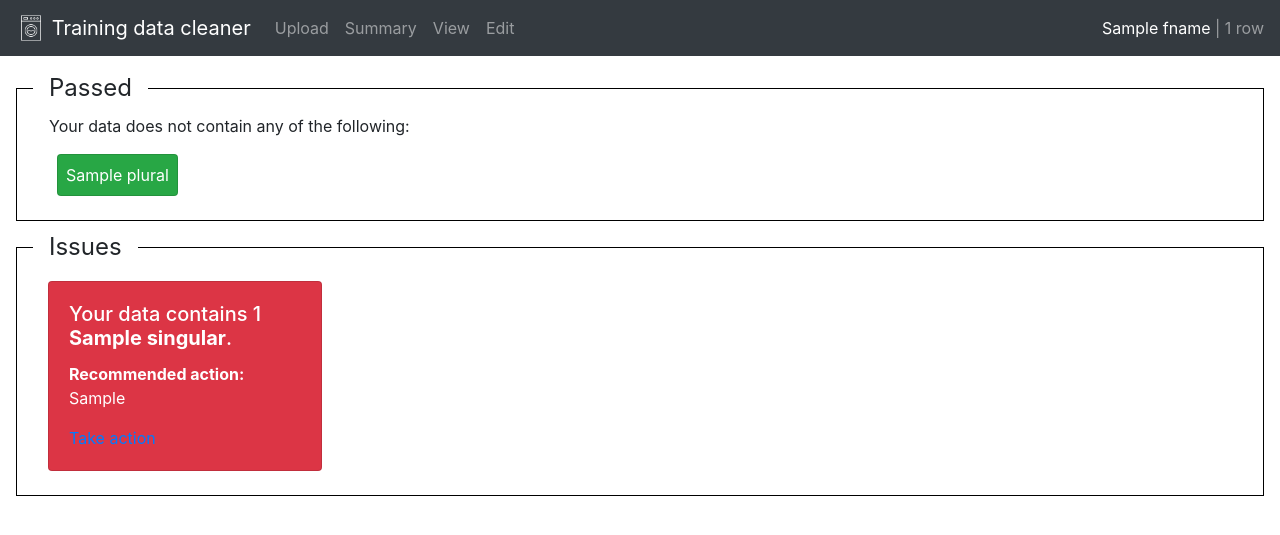
After one commit to ljdyer/training-data-cleaner, a Flask app: template app/templates/summary.html in a window 1280 px wide. The commit adds this page. Shown: the top 535 px of the page. Run offline with Flask 2, Linux system fonts and the light colour scheme; the template is opened without the code that fills it: most values are stand-ins (such as "Sample title", 1, 10 or a date in 2020); some libraries are stand-ins or nearby versions.

Commit message:
revamped summary view, restructured folders

```diff
--- a/app/app.py
+++ b/app/app.py
@@ -5,28 +5,19 @@ Main program for training data cleaner
 """
 
 import os
-from typing import Callable
 
 import pandas as pd
 import redis
-from flask import (Flask, json, redirect, render_template, request,
-                   send_from_directory, session, url_for)
+from flask import Flask, render_template, request, send_from_directory, session
 from flask_dropzone import Dropzone
 from flask_session import Session
 
-from context_processor.context_processor import provide_context_info
-from cleaner.dataframe_helper import (get_first_dup_df, get_source_dup_df,
-                                      read_df_from_excel)
-from cleaner.diagnostics import (get_diagnostic_results)
-from cleaner.excel_helper import write_excel
-from cleaner.html_helper import (df_to_html_table, double_dup_preview,
-                                 empties_preview, sames_preview,
-                                 source_dup_preview)
-from constants.constants import *
+from app_elements.blueprints.upload import upload_
+from app_elements.context_processor import *
+from app_elements.template_filters import *
+from app_elements.constants import *
+from helpers.excel import *
 from helpers.helper import *
-
-from blueprints.upload import upload_
-from template_filters.template_filters import pluralize, more_than_zero, title_case
 
 basedir = os.path.abspath(os.path.dirname(__file__))
 
@@ -69,59 +60,42 @@ app.context_processor(provide_context_info)
 dropzone = Dropzone(app)
 
 
-# === GENERAL FUNCTIONS ===
+# ====================
+@app.route('/edit', methods = ['GET'])
+def edit():
+    """Render edit page"""
+
+    issue_id = request.args.get('issue_id')
+    action = request.args.get('action')
+
+    if issue_id is None:
+        preview_df = pd.DataFrame()
+
+    else:
+        df = get_df()
+        if action == 'remove_all':
+            mask = ISSUES[issue_id]['mask']
+            df = remove(df, mask)
+            save_df(df)
+
+        # Generate preview
+        if issue_id == 'double_duplicate':
+            preview_df = ISSUES['double_duplicate']['preview'](df)
+        else:
+            mask = ISSUES[issue_id]['mask_preview']
+            preview_df = keep(df, mask).sort_values(['source', 'target'])
+
+    return render_template('edit.html', issue_id=issue_id, df=preview_df)
 
 
 # ====================
-def generate_preview(issue_id: str, preview: Callable):
+@app.route('/summary')
+def summary():
+    """Render edit page"""
 
     df = get_df()
-    num, remaining = get_num_and_remaining(df, ISSUES[issue_id]['mask'])
-    data_html = None
-    if num > 0:
-        data_html = preview(df)
-    return num, remaining, data_html
-
-
-# ====================
-def remove_and_save(issue_id: str):
-    df = get_df()
-    df = remove(df, ISSUES[issue_id]['mask'])
-    save_df(df)
-
-
-# === TEMPLATE FILTERS ===
-
-
-# === CONTEXT PROCESSORS ===
-
-
-
-
-# === ROUTES ===
-
-
-
-
-
-
-
-# ====================
-@app.route('/edit')
-@app.route('/edit/<string:issue_id>')
-def edit(issue_id=None):
-    """Render edit page"""
-
-    preview_df = pd.DataFrame()
-    if issue_id is not None:
-        df = get_df()
-        mask = ISSUES[issue_id]['mask_preview']
-        preview_df = keep(df, mask).sort_values(['source', 'target'])
-    if issue_id == 'double_duplicate':
-        df = get_df()
-        preview_df = ISSUES['double_duplicate']['preview'](df)
-
-    return render_template('edit.html', issue_id=issue_id, df=preview_df)
+    passed, failed, remaining = diagnose_issues(df, ISSUES, ISSUE_NAMES)
+    return render_template('summary.html', passed=passed, failed=failed, remaining=remaining)
 
 
 # ====================
@@ -141,15 +115,6 @@ def download():
         directory=app.config['DOWNLOAD_FOLDER'],
         path="", filename=download_fname
     )
-
-
-# ====================
-@app.route('/overview')
-def overview():
-
-    df = get_df()
-    results = get_diagnostic_results(df)
-    return render_template('overview.html', results=results)
 
 
 # ====================
--- a/app/constants/constants.py
+++ b/app/app_elements/constants.py
@@ -3,7 +3,7 @@ from helpers.issue_functions import *
 
 PAGES = [
     ('upload', 'Upload', 'upload_.upload_page'),
-    ('overview', 'Summary', 'overview'),
+    ('summary', 'Summary', 'summary'),
     ('view_data', 'View', 'view_data'),
     ('editor', 'Edit', 'edit')
 ]
@@ -13,12 +13,6 @@ ISSUE_NAMES = [
     ('Empty', 'empty'),
     ('Source duplicate', 'source_duplicate'),
     ('Same', 'same')
-]
-
-BUTTONS = [
-    ['Remove all', 'button-danger'],
-    ['Save displayed', 'button-danger'],
-    ['Display next page', 'button-success']
 ]
 
 ISSUES = {
--- a/app/context_processor/context_processor.py
+++ b/app/app_elements/context_processor.py
@@ -1,6 +1,6 @@
 import pandas as pd
 # from cleaner.issues import ISSUES
-from constants.constants import *
+from app_elements.constants import *
 from flask import session
 
 
--- a/app/static/css/style.css
+++ b/app/static/css/style.css
@@ -13,6 +13,14 @@ table.table-packed th, table.table-packed td, table.table-packed .form-control {
     margin: 0px;
 }
 
+fieldset {
+    border: 1px solid #000;
+}
+
+legend {
+    width: auto
+}
+
 table.table-packed {
     border-spacing: 0px !important
 }
--- a/app/templates/edit.html
+++ b/app/templates/edit.html
@@ -1,7 +1,6 @@
 {% extends 'main.html' %}
 
 {% block content %}
-
     <nav class="mx-3 mb-2 nav nav-pills nav-fill">
         {% for display_name, this_issue_id in issues %}
             <a class="m-2 nav-link {{ 'active btn-success' if issue_id==this_issue_id else 'btn-success' }}" aria-current="page"
@@ -16,13 +15,13 @@
                 <div class="col-md-2"><button type="button" class="btn-block mx-2 btn btn-outline-danger">Turn all red (R)</button></div>
                 <div class="col-md-2"><button type="button" class="btn-block mx-2 btn btn-success">Skip page (S)</button></div>
                 <div class="col-md-2"><button type="button" class="btn-block mx-2 btn btn-primary">Submit page (Enter)</button></div>
-                <div class="col-md-2"><button type="button" class="btn-block mx-2 btn btn-danger">Remove all (X)</button></div>
+                <div class="col-md-2"><a class="btn-block mx-2 btn btn-danger" href="{{ url_for('edit', issue_id=issue_id, action='remove_all') }}">Remove all (X)</a></div>
                 <div class="col-md-1"></div>
             </div>
         </div>
 
     {% if not df.empty %}
-    <div container class="mx-3 pb-1">
+    <div class="mx-3 pb-1">
         <table class="table table-packed">
             <thead class="thead-dark">
                 <tr>
@@ -43,5 +42,4 @@
         </table>
     </div>
     {% endif %}
-
 {% endblock %}
--- /dev/null
+++ b/app/templates/summary.html
@@ -0,0 +1,38 @@
+{% extends 'main.html' %}
+
+{% block imports %}
+<script src="static/js/overview.js"></script>
+{% endblock %}
+
+{% block content %}
+
+<fieldset class="mx-3 mb-2 px-3">
+	<legend class="px-3">Passed</legend>
+	<p class="mx-3">Your data does not contain any of the following:</p>
+	<div class="row mx-3 mt-2">
+		{% for issue in passed %}
+		<div class="card mx-2 mb-4 text-white bg-success">
+			<p class="m-2">{{ issue.plural }}</p>
+		</div>
+		{% endfor %}
+	</div>
+</fieldset>
+
+<fieldset class="mx-3 mb-2">
+	<legend class="mx-3 px-3">Issues</legend>
+	<div class="row mx-3 mt-2">
+	{% for issue in failed %}
+		<div class="col-sm-4 col-md-3 mb-4 md-3 d-flex">
+			<div class="card text-white bg-danger flex-fill">
+				<div class="card-body">
+					<h5 class="card-title">Your data contains {{ issue.num }} <b>{{ issue.num | pluralize(issue.singular, issue.plural) }}</b>.</h5>
+					<p class="card-text"><b>Recommended action:</b> {{ issue.recc_action }}</p>
+					<a href="{{ url_for('edit', issue_id = issue.issue_id) }}" class="link-light card-link">Take action</a>
+				</div>
+			</div>
+		</div>
+	{% endfor %}
+	</div>
+</fieldset>
+
+{% endblock %}
```
Also changed, not shown: app/cleaner/diagnostics.py (deleted, +0 -17 lines), app/helpers/helper.py (+26 -1 lines), app/templates/overview.html (+0 -8 lines), app/app_elements/__init__.py (added), app/app_elements/blueprints/upload.py (renamed from app/blueprints/upload.py), app/app_elements/exceptions.py (renamed from app/exceptions/exceptions.py), app/app_elements/template_filters.py (renamed from app/template_filters/template_filters.py), app/context_processor/__init__.py (deleted), app/exceptions/__init__.py (deleted), app/helpers/excel.py (renamed from app/cleaner/excel_helper.py), app/template_filters/__init__.py (deleted).
